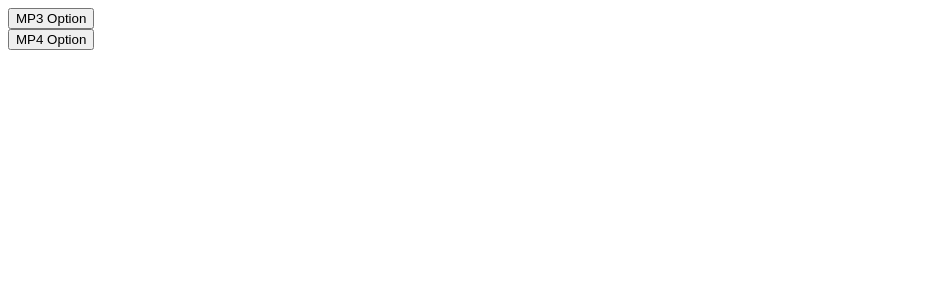
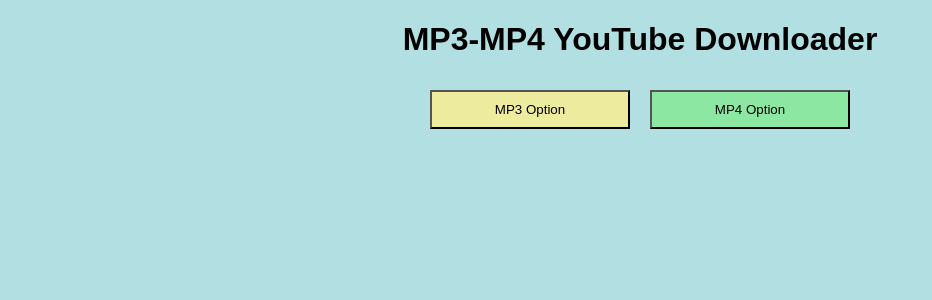
Before and after one commit to PeterPetovits/Mp3-Mp4-Youtube-Downloader, a Flask app: page / in a window 1280 px wide. Shown: the top 300 px of the page, without its empty margins (0-932 px from the left). Run offline with Flask 2, Linux system fonts and the light colour scheme.

Commit message:
some basic css and html changes

```diff
--- a/static/css/style.css
+++ b/static/css/style.css
@@ -0,0 +1,64 @@
+body, html {
+    margin: 0;
+    font-family: sans-serif;
+    background-color: #b1dfe2;
+}
+
+.main-page {
+    display: grid;
+    grid-template-columns: 1fr 1fr 1fr;
+}
+
+h1 {
+    display: flex;
+    justify-content: center;
+}
+
+#MP3-Button , #MP4-Button {
+    width: 200px;
+    margin: 10px;
+    padding: 10px;
+}
+
+#MP3-Button {
+    background-color: #eceb9e;
+    float: left;
+}
+
+#MP4-Button {
+    background-color: #8be7a2;
+    float: right;
+}
+
+input[type="text"] {
+    display: inline-block;
+    width: 80%;
+    margin: 10px;
+    padding: 10px;
+    border: 0;
+    box-shadow: rgba(0, 0, 0, 0.24) 0px 3px 8px;
+    border-radius: 0.5rem;
+    box-sizing: border-box;
+}
+
+.content  {
+    display: flex;
+    justify-content: center;
+    width: 600px;
+    grid-column-start: 2;
+    grid-column-end: 3;
+}
+
+.mp3-form {
+    width: 100%;
+    display: flex;
+    justify-content: right;
+    flex-direction: column;
+}
+
+.mp4-form {
+    width: 100%;
+    display: flex;
+    justify-content: right;
+    flex-direction: column;
+}
--- a/templates/index.html
+++ b/templates/index.html
@@ -11,18 +11,20 @@
 
     <body>
         <header>
-
+            <h1>MP3-MP4 YouTube Downloader</h1>
         </header>
 
-        <main>
+        <main class="main-page">
 
-            <form action="{{url_for('mp3_option_button')}}" method="post">
-                <button id="MP3-Button" name="MP3-Button" value="MP3-Option">MP3 Option</button>
-            </form>
+            <div class="content">
+                <form action="{{url_for('mp3_option_button')}}" method="post">
+                    <button id="MP3-Button" name="MP3-Button" value="MP3-Option">MP3 Option</button>
+                </form>
+                <form action="{{url_for('mp4_option_button')}}" method="post">
+                    <button id="MP4-Button" name="MP4-Button" value="MP4-Option">MP4 Option</button>
+                </form>
+            </div>
 
-            <form action="{{url_for('mp4_option_button')}}" method="post">
-                <button id="MP4-Button" name="MP4-Button" value="MP4-Option">MP4 Option</button>
-            </form>
         </main>
 
         {% if option_form_mp3 %}
--- a/templates/mp3-metadata-editor.html
+++ b/templates/mp3-metadata-editor.html
@@ -14,9 +14,10 @@
 
         </header>
 
-        <main>
+        <main class="main-page">
 
-            <form action="{{url_for('mp3_metadata_editor')}}" method="post" enctype="multipart/form-data">
+            <div class="content">
+                <form class="mp3-metadata-editor" action="{{url_for('mp3_metadata_editor')}}" method="post" enctype="multipart/form-data">
                     <label for="artist">Artist:</label><br>
                     <input type="text" id="artist" name="artist" placeholder="Artist"><br>
 
@@ -42,6 +43,7 @@
 
                     <input type="submit" value="Save Metadata">
                 </form>
+            </div>
 
         </main>
 
--- a/templates/mp4-form.html
+++ b/templates/mp4-form.html
@@ -14,9 +14,10 @@
 
         </header>
 
-        <main>
+        <main class="main-page">
 
-            <form action="{{url_for('mp4_download')}}" method="post">
+            <div class="content">
+                <form class="mp4-form" action="{{url_for('mp4_download')}}" method="post">
                     <label for="youtube_link">Youtube URL:</label><br>
                     <input type="text" id="youtube_link" name="youtube_link" placeholder="Youtube Link" required><br>
 
@@ -31,6 +32,7 @@
 
                 <h3>{{result}}</h3>
                 <h3>{{filePath}}</h3>
+            </div>
 
         </main>
 
```
Also changed, not shown: templates/mp3-form.html (+4 -3 lines). Lines whose indentation alone changed are shown as unchanged.
